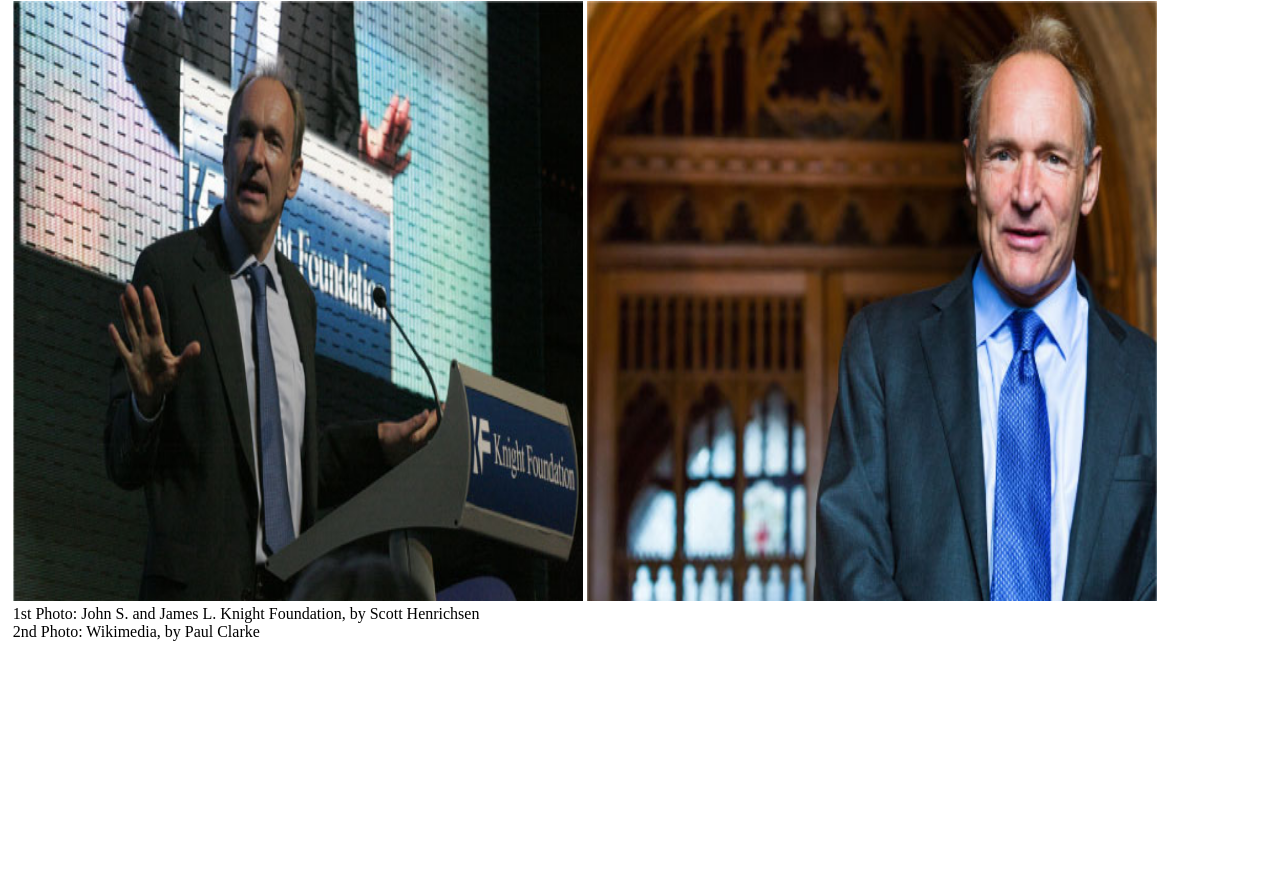
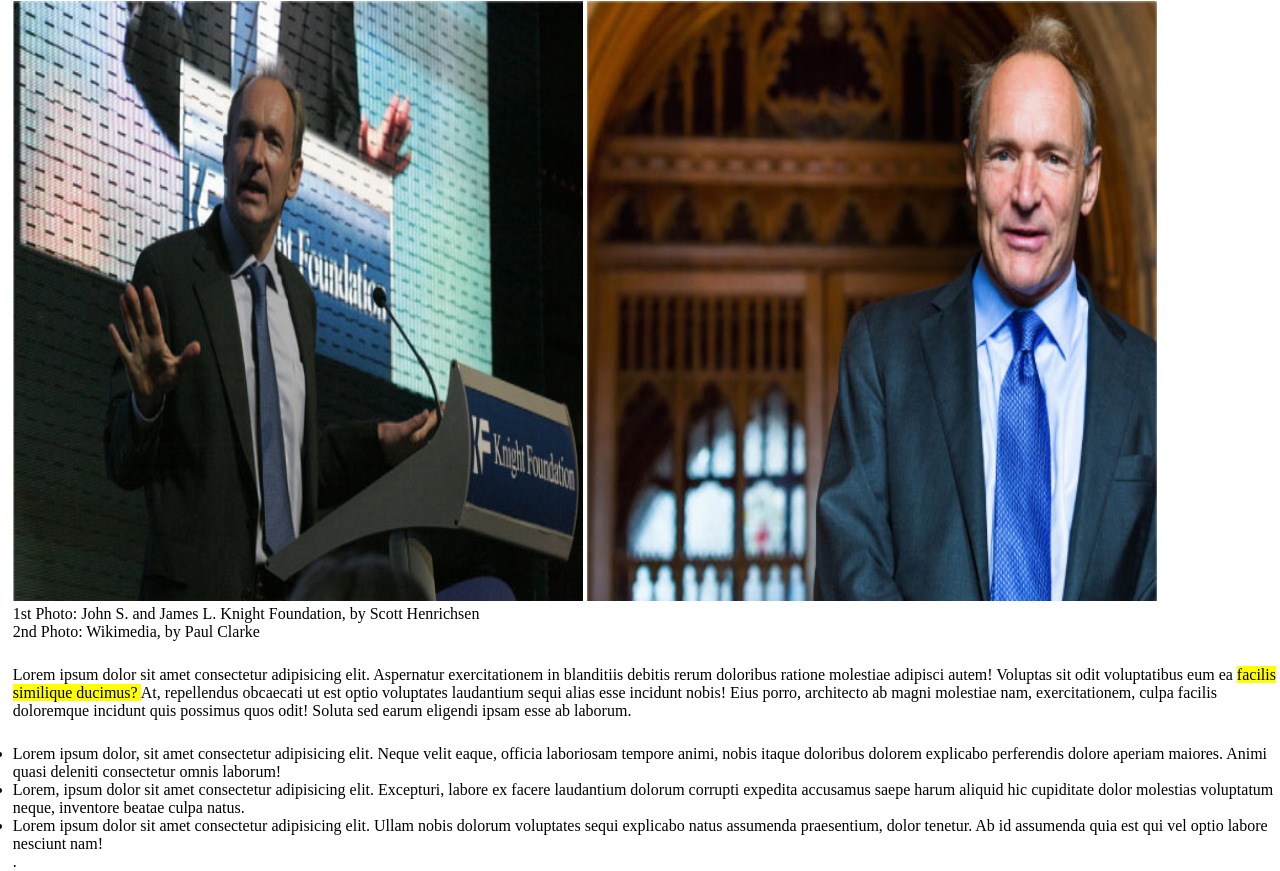
Before and after one commit to ChmielewskiGianpiero/html-css-booleaner, a plain HTML site: page index.html in a window 1280 px wide. Shown: the part 379-1250 px from the top of the page. Before the commit the page ends 1020 px from the top, so only its background shows below. Drawn offline with Linux system fonts and the light colour scheme.

Commit message:
ADD - Section2

```diff
--- a/css/style.css
+++ b/css/style.css
@@ -48,3 +48,14 @@ main{
     height: 600px; ;
     width:45% ;
 }
+
+.section2{
+    margin-top: 2%;
+}
+.evidenziato{
+    background: yellow;
+}
+
+.section2__lista{
+    margin-top: 2%;
+}
--- a/index.html
+++ b/index.html
@@ -36,15 +36,33 @@
                 </p>
         </section>
 
-        <section>
+        <section class="section2">
             <!-- paragrafi e lista non numerata -->
+            <p>
+                Lorem ipsum dolor sit amet consectetur adipisicing elit. Aspernatur exercitationem in blanditiis debitis rerum doloribus ratione molestiae adipisci autem! Voluptas sit odit voluptatibus eum ea
+                <span class="evidenziato">
+                    facilis similique ducimus?
+                </span>
+                At, repellendus obcaecati ut est optio voluptates laudantium sequi alias esse incidunt nobis! Eius porro, architecto ab magni molestiae nam, exercitationem, culpa facilis doloremque incidunt quis possimus quos odit! Soluta sed earum eligendi ipsam esse ab laborum.
+            </p>
+            <ul class="section2__lista">
+                <li>
+                    Lorem ipsum dolor, sit amet consectetur adipisicing elit. Neque velit eaque, officia laboriosam tempore animi, nobis itaque doloribus dolorem explicabo perferendis dolore aperiam maiores. Animi quasi deleniti consectetur omnis laborum!
+                </li>
+                <li>
+                    Lorem, ipsum dolor sit amet consectetur adipisicing elit. Excepturi, labore ex facere laudantium dolorum corrupti expedita accusamus saepe harum aliquid hic cupiditate dolor molestias voluptatum neque, inventore beatae culpa natus.
+                </li>
+                <li>
+                    Lorem ipsum dolor sit amet consectetur adipisicing elit. Ullam nobis dolorum voluptates sequi explicabo natus assumenda praesentium, dolor tenetur. Ab id assumenda quia est qui vel optio labore nesciunt nam!
+                </li>
+            </ul>
         </section>
 
         <section>
             <!-- tabella -->
         </section>
 
-        <section>
+        <section>.
             <!-- paragrafo sotto tabella -->
         </section>
     </main>
```
